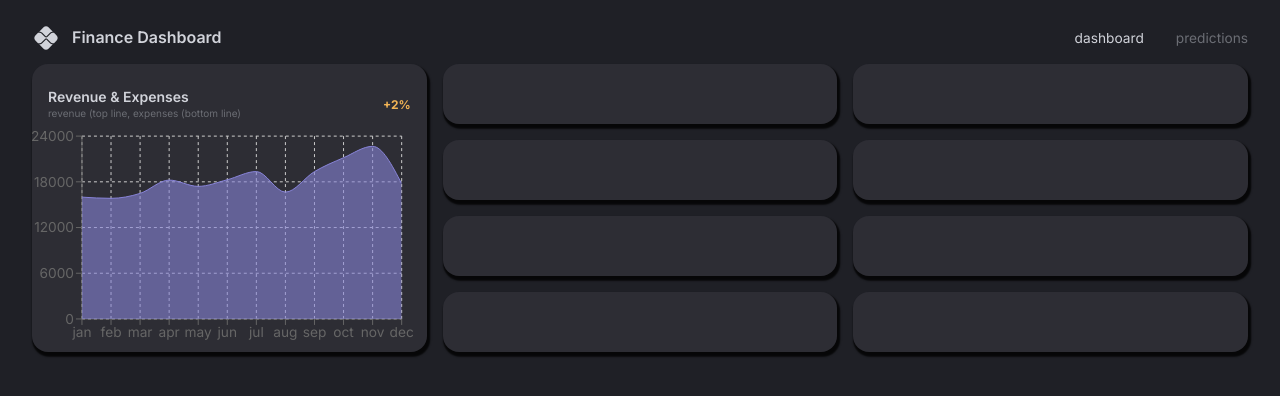
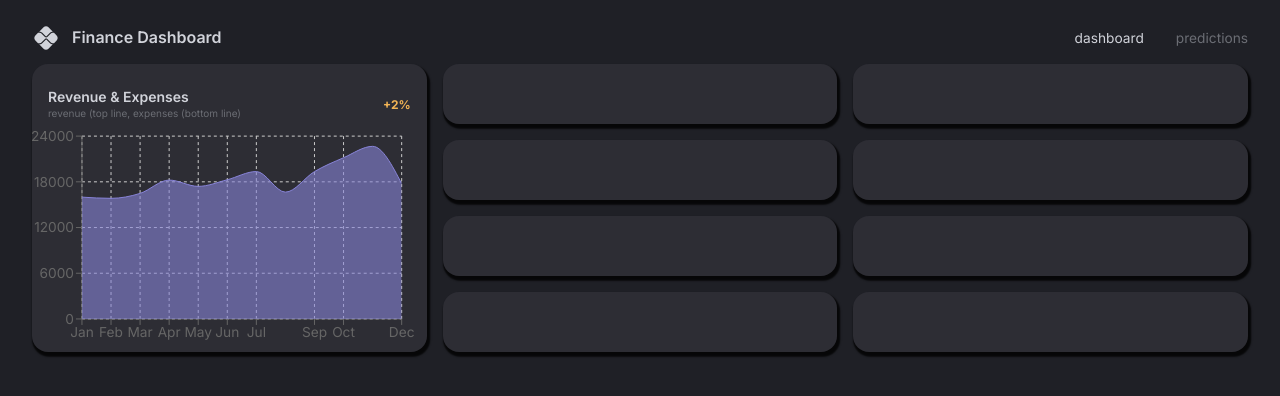
Before and after one commit to windyzhang777/react-finance-dashboard, a React (Vite) app in the folder client/: page / in a window 1280 px wide. Shown: the top 396 px of the page. Built offline with nearby package versions, Linux system fonts and the light colour scheme; no server answers.

Commit message:
capitalized monthly label

```diff
--- a/client/src/scenes/dashboard/Revenue.tsx
+++ b/client/src/scenes/dashboard/Revenue.tsx
@@ -28,7 +28,7 @@ export const Revenue = (props: RevenueProps) => {
   const revenues = useMemo(
     () =>
       kpisJSON?.[0].monthlyData?.map(({ month, revenue, expenses }) => ({
-        month: month.slice(0, 3),
+        month: month.charAt(0).toUpperCase() + month.slice(1, 3),
         revenue: revenue,
         expenses: expenses,
       })),
```
